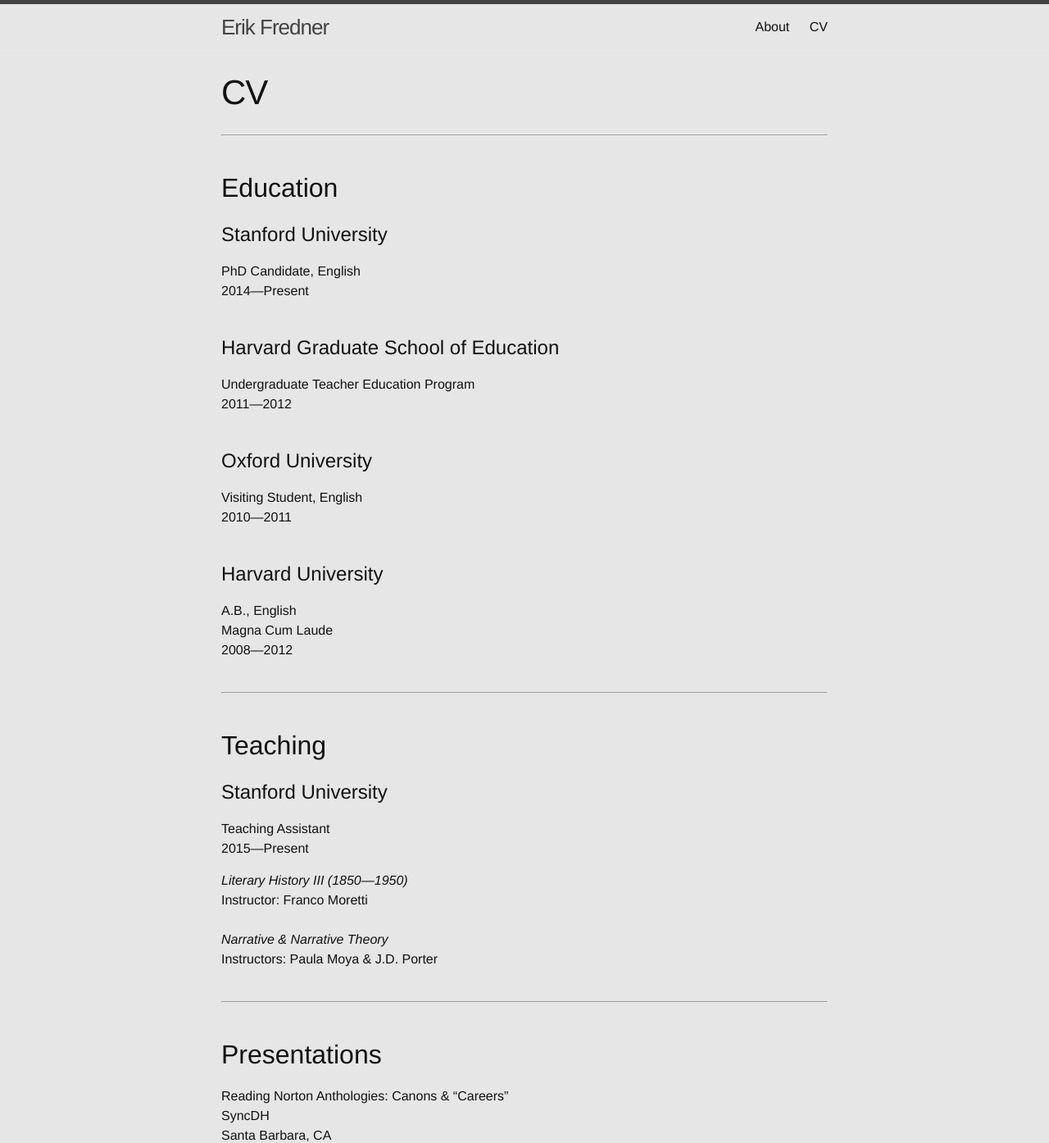
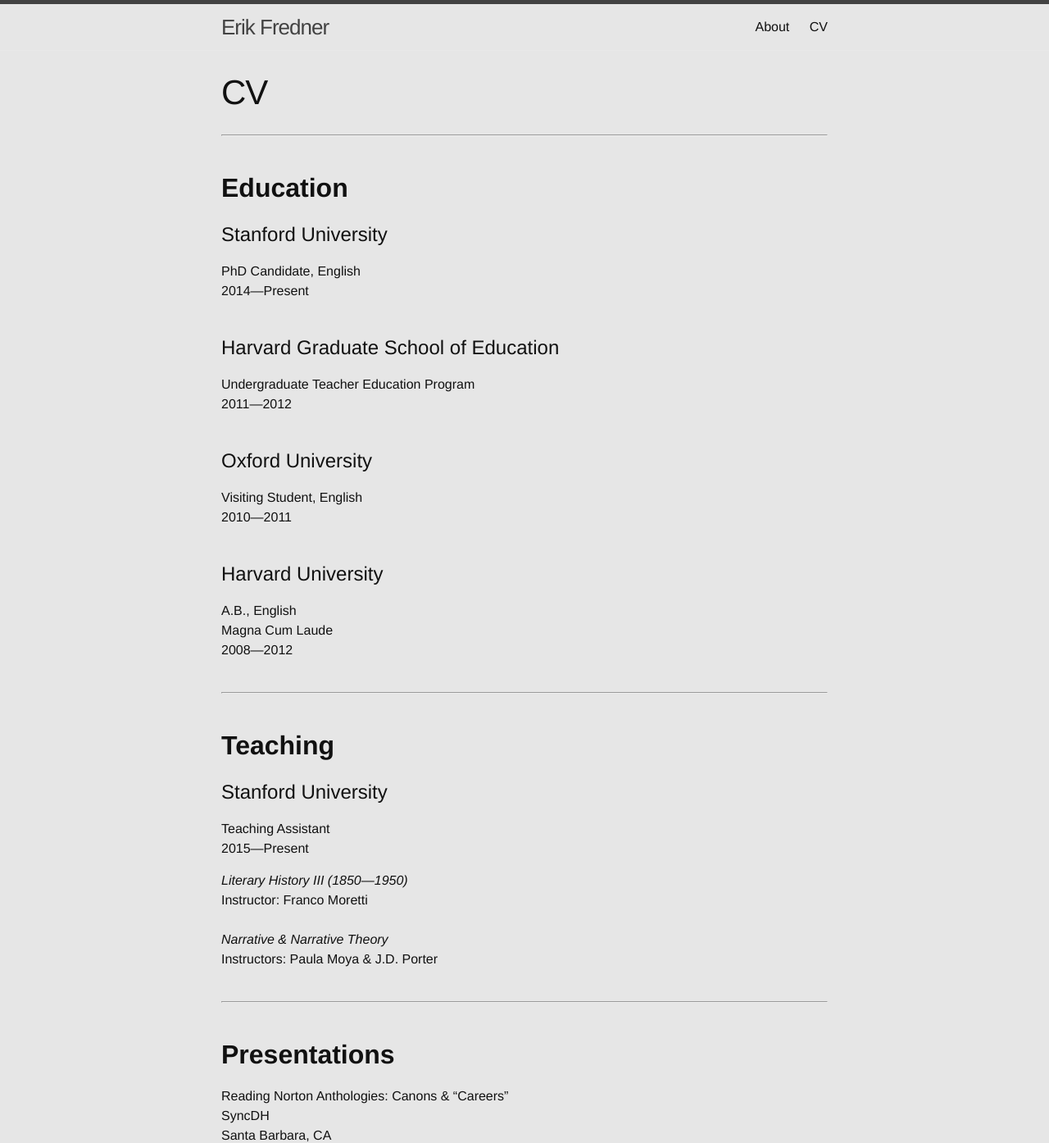
Before and after one commit to erikfredner/erikfredner.github.io, a Jekyll site: the page built from cv.md, in a window 1280 px wide. Shown: the top 1394 px of the page at 82% size. Built offline with Jekyll 4.4.1, drawn with Linux system fonts in a browser that asks for light colours.

Commit message:
update cv and fix favicon

```diff
--- a/_includes/head.html
+++ b/_includes/head.html
@@ -9,5 +9,5 @@
   <link rel="stylesheet" href="{{ "/css/main.css" | prepend: site.baseurl }}">
   <link rel="canonical" href="{{ page.url | replace:'index.html','' | prepend: site.baseurl | prepend: site.url }}">
   <link rel="alternate" type="application/rss+xml" title="{{ site.title }}" href="{{ "/feed.xml" | prepend: site.baseurl | prepend: site.url }}">
-  <link rel="icon" type="image/png" href="rule_cancel.png?">
+  <link rel="icon" type="image/png" href="http://www.erikfredner.com/rule_cancel.png">
 </head>
--- a/cv.md
+++ b/cv.md
@@ -6,7 +6,7 @@
 -------------------------------------------------
 <br>
 
-## Education
+## **Education**
 
 # Stanford University
 PhD Candidate, English
@@ -38,7 +38,7 @@
 
 <br>
 
-## Teaching
+## **Teaching**
 
 # Stanford University
 Teaching Assistant
@@ -58,7 +58,7 @@
 
 <br>
 
-## Presentations
+## **Presentations**
 Reading Norton Anthologies: Canons & “Careers”
 <br>
 SyncDH
```
Also changed, not shown: about.md (+1 -1 lines), 3 other files.
